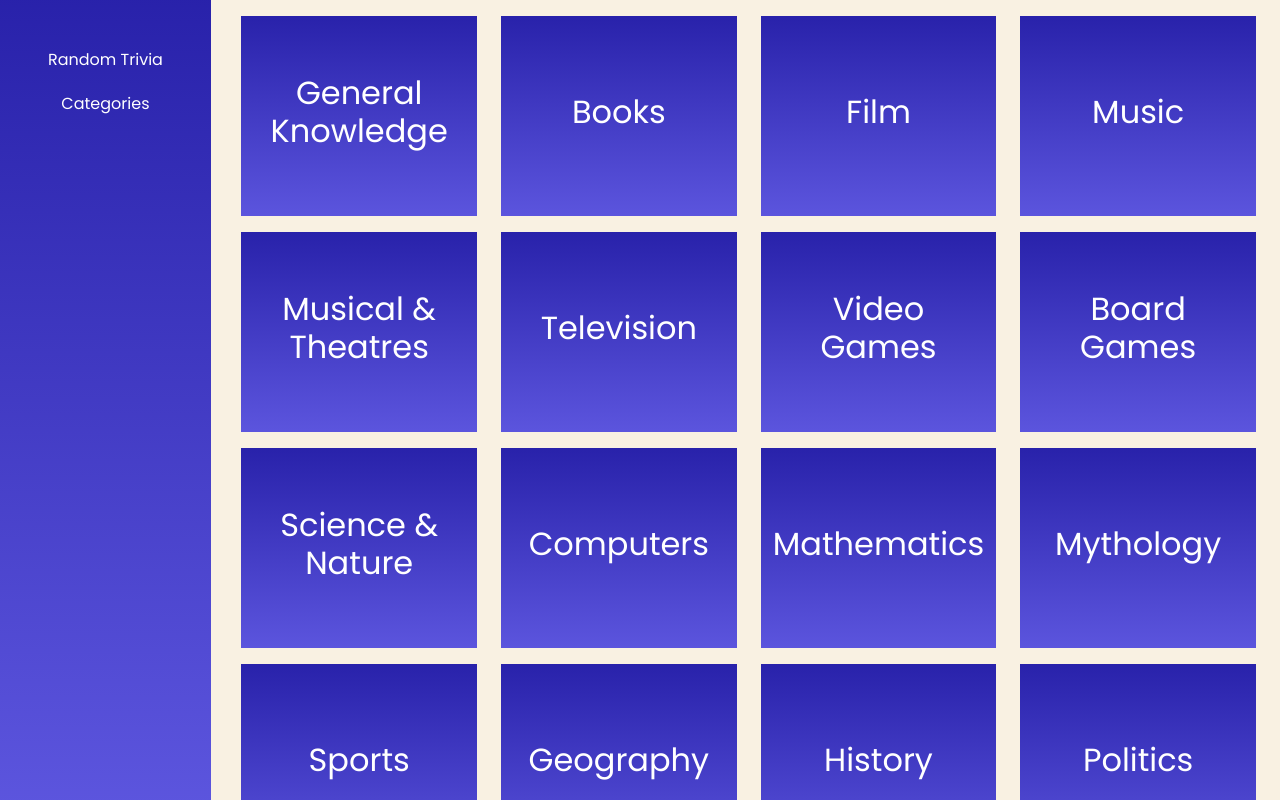
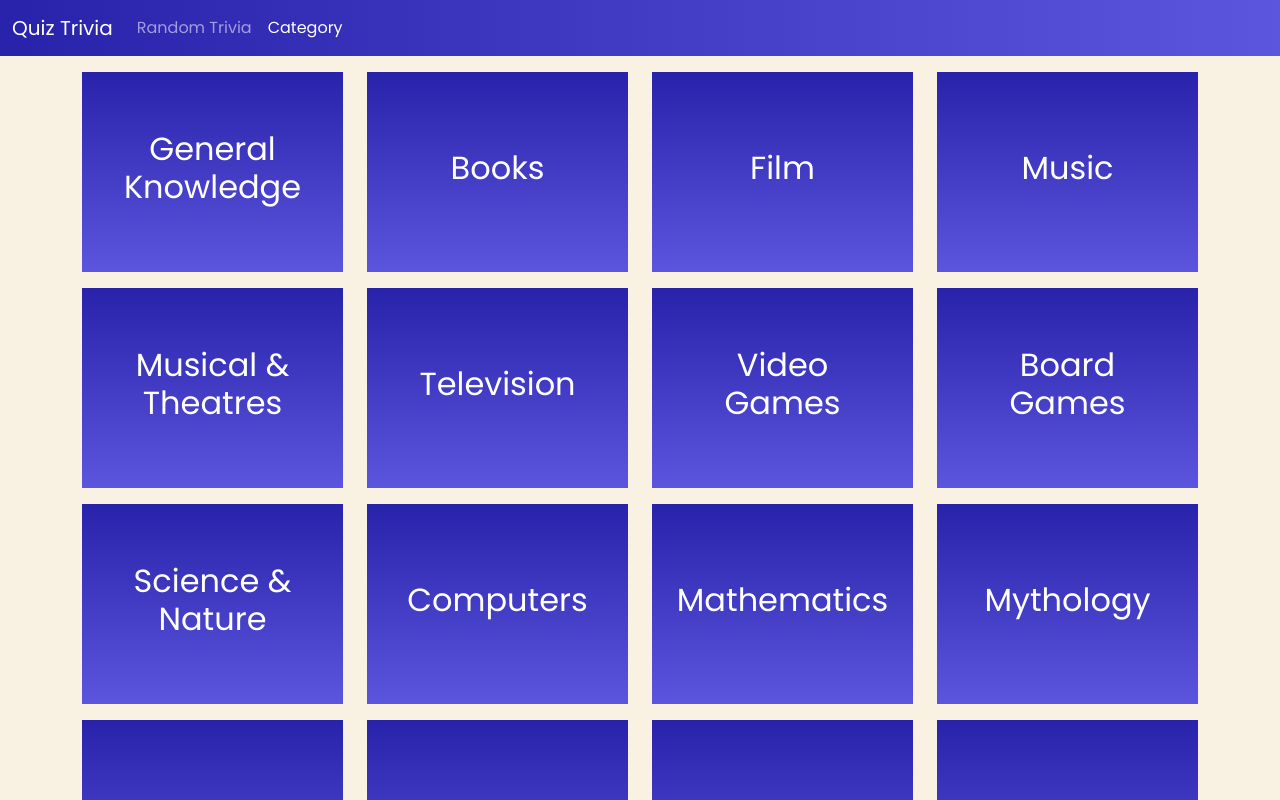
Before and after one commit to rohanmaharjan247/opentrivia, an Angular app: page /category in a window 1280 px wide. Shown: the top 800 px of the page. Built offline with nearby package versions, Linux system fonts and the light colour scheme.

Commit message:
changes in design

```diff
--- a/src/app/app.component.html
+++ b/src/app/app.component.html
@@ -1,10 +1,5 @@
-<div class="row">
-  <div class="col-sm-4 col-md-3 col-xl-2">
-    <app-nav></app-nav>
-  </div>
-  <div class="col-sm-8 col-md-9 col-xl-10">
-    <div class="container">
-      <router-outlet></router-outlet>
-    </div>
-  </div>
+<app-nav></app-nav>
+
+<div class="container">
+  <router-outlet></router-outlet>
 </div>
--- a/src/app/ask-question/ask-question.component.html
+++ b/src/app/ask-question/ask-question.component.html
@@ -29,7 +29,7 @@
         </div>
         <h2 [innerHtml]="triviaQuestion?.question"></h2>
         <div class="row g-3 mt-3">
-          <div class="col-6" *ngFor="let choice of triviaQuestion?.choices">
+          <div class="col-sm-12 col-md-6" *ngFor="let choice of triviaQuestion?.choices">
             <div
               class="choices"
               (click)="choiceMade(choice)"
@@ -57,11 +57,11 @@
 
 <ng-template #gameOverLayout>
   <div class="text-center">
-    <h1>{{ byTime ? "Time Over" : "Wrong Choice" }}</h1>
-    <h2>Game Over</h2>
+    <h3>{{ byTime ? "Time Over" : "Wrong Choice" }}</h3>
+    <h1 class="fw-bold">Game Over</h1>
     <h3>Score {{ score }}</h3>
-    <button type="button" class="btn btn-primary" (click)="restart()">
-      Restart
+    <button type="button" class="btn-gradient" (click)="restart()">
+      Try Again
     </button>
   </div>
 </ng-template>
--- a/src/app/ask-question/ask-question.component.scss
+++ b/src/app/ask-question/ask-question.component.scss
@@ -32,3 +32,15 @@
 .misc > *{
   font-size: 12px;
 }
+
+.btn-gradient{
+  border-radius: 2rem;
+  background-color: hsl(243, 67%, 40%);
+  color: #fff;
+  padding: .475rem 1.5rem;
+  border:none;
+  transition: all 150ms ease;
+  &:hover{
+    background-color: hsl(243, 67%, 60%);
+  }
+}
--- a/src/app/ask-question/ask-question.component.ts
+++ b/src/app/ask-question/ask-question.component.ts
@@ -1,4 +1,5 @@
 import { Component, OnDestroy, OnInit } from '@angular/core';
+import { Title } from '@angular/platform-browser';
 import { ActivatedRoute } from '@angular/router';
 import { Subject } from 'rxjs';
 import { takeUntil } from 'rxjs/operators';
@@ -39,9 +40,11 @@ export class AskQuestionComponent implements OnInit, OnDestroy {
 
   constructor(
     private questionService: OpenTriviaService,
-    private activatedRoute: ActivatedRoute
+    private activatedRoute: ActivatedRoute,
+    private title:Title
   ) {
     this.categoryId = +activatedRoute.snapshot?.params?.id ?? 0;
+    this.title.setTitle('Question - Quiz Trivia')
   }
   ngOnDestroy(): void {
     this.toUnsubscribe$.next();
@@ -62,7 +65,7 @@ export class AskQuestionComponent implements OnInit, OnDestroy {
       else {
         this.gameOver = true;
         this.byTime = true;
-
+        this.title.setTitle('Game Over - Quiz Trivia')
         clearInterval(this.answerInterval);
       }
     }, 1000);
@@ -128,6 +131,7 @@ export class AskQuestionComponent implements OnInit, OnDestroy {
       this.correctChoice = true;
 
       this.byWrongAnswer = true;
+      this.title.setTitle('Game Over - Quiz Trivia')
       this.startTimer();
       setTimeout(() => {
         this.gameOver = true;
--- a/src/app/categories/categories.component.scss
+++ b/src/app/categories/categories.component.scss
@@ -7,7 +7,7 @@
   );
   height: 200px;
   text-align: center;
-  transition: background-image 250ms ease-in-out;
+  transition: all 250ms ease-in-out;
   &:hover{
     background-image: linear-gradient(
       to top,
--- a/src/app/categories/categories.component.ts
+++ b/src/app/categories/categories.component.ts
@@ -1,4 +1,5 @@
 import { Component, OnInit } from '@angular/core';
+import { Title } from '@angular/platform-browser';
 import { Category } from '../models/category.model';
 
 @Component({
@@ -112,7 +113,9 @@ export class CategoriesComponent implements OnInit {
     },
   ];
 
-  constructor() {}
+  constructor(private title:Title) {
+    this.title.setTitle('Categories - Quiz Trivia')
+  }
 
   ngOnInit(): void {}
 }
--- a/src/app/nav/nav.component.html
+++ b/src/app/nav/nav.component.html
@@ -1,4 +1,4 @@
-<div class="vertical-nav">
+<!-- <div class="vertical-nav">
   <ul class="mt-5 categories">
     <li>
       <a [routerLink]="['trivia']" routerLinkActive="active">Random Trivia</a>
@@ -6,14 +6,22 @@
     <li><a [routerLink]="['category']">Categories</a></li>
 
   </ul>
-</div>
-<!-- <div class="d-flex flex-column flex-shrink-0 p-3 vertical-nav">
-  <ul class="nav nav-pills flex-column mb-auto">
-    <li class="nav-item">
-      <a [routerLink]="['/trivia']" routerLinkActive="active" class="nav-link">Random Trivia</a>
-    </li>
-    <li class="nav-item">
-      <a [routerLink]="['/category']" routerLinkActive="active" class="nav-link">Category</a>
-    </li>
-  </ul>
 </div> -->
+<nav class="navbar navbar-expand-lg navbar-dark nav-bg-color">
+  <div class="container-fluid">
+    <a class="navbar-brand" href="#">Quiz Trivia</a>
+    <button class="navbar-toggler" type="button" data-bs-toggle="collapse" data-bs-target="#navbarNav" aria-controls="navbarNav" aria-expanded="false" aria-label="Toggle navigation">
+      <span class="navbar-toggler-icon"></span>
+    </button>
+    <div class="collapse navbar-collapse" id="navbarNav">
+      <ul class="navbar-nav">
+        <li class="nav-item">
+          <a class="nav-link" aria-current="page" [routerLink]="['/trivia']" routerLinkActive="active">Random Trivia</a>
+        </li>
+        <li class="nav-item">
+          <a class="nav-link"  [routerLink]="['/category']" routerLinkActive="active">Category</a>
+        </li>
+      </ul>
+    </div>
+  </div>
+</nav>
--- a/src/app/nav/nav.component.scss
+++ b/src/app/nav/nav.component.scss
@@ -4,6 +4,14 @@
   padding: 0px 3rem;
   background-image: linear-gradient(
     to bottom,
+    hsl(243, 67%, 40%),
+    hsl(243, 67%, 60%)
+  );
+}
+
+.nav-bg-color{
+  background-image: linear-gradient(
+    to right,
     hsl(243, 67%, 40%),
     hsl(243, 67%, 60%)
   );
--- a/src/app/services/open-trivia.service.ts
+++ b/src/app/services/open-trivia.service.ts
@@ -22,8 +22,7 @@ export class OpenTriviaService {
       .get<Question>(`${this.baseUrl}`, {
         params: new HttpParams()
           .set('amount', String(1))
-          .set('type', 'multiple')
-          .set('difficulty', 'easy'),
+          .set('type', 'multiple'),
       })
       .pipe(
         catchError(this.handleErrores),
```
